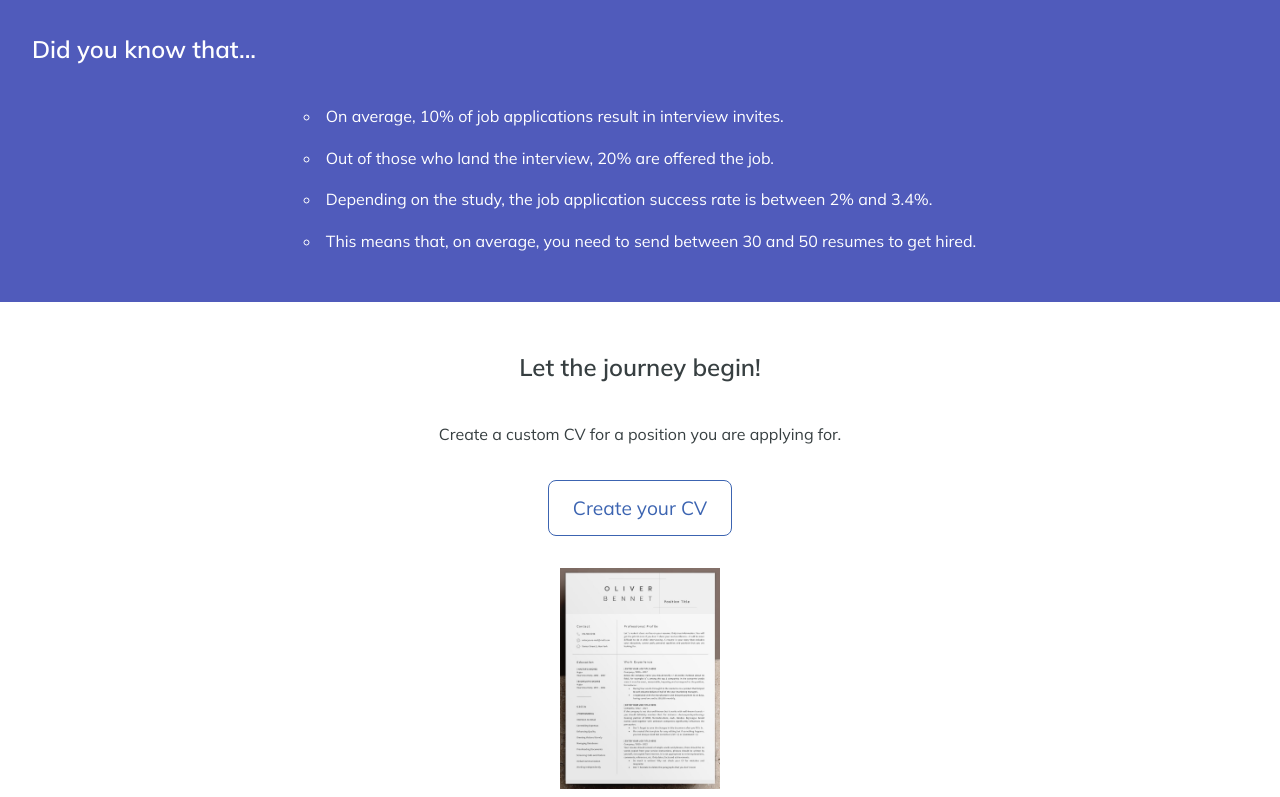
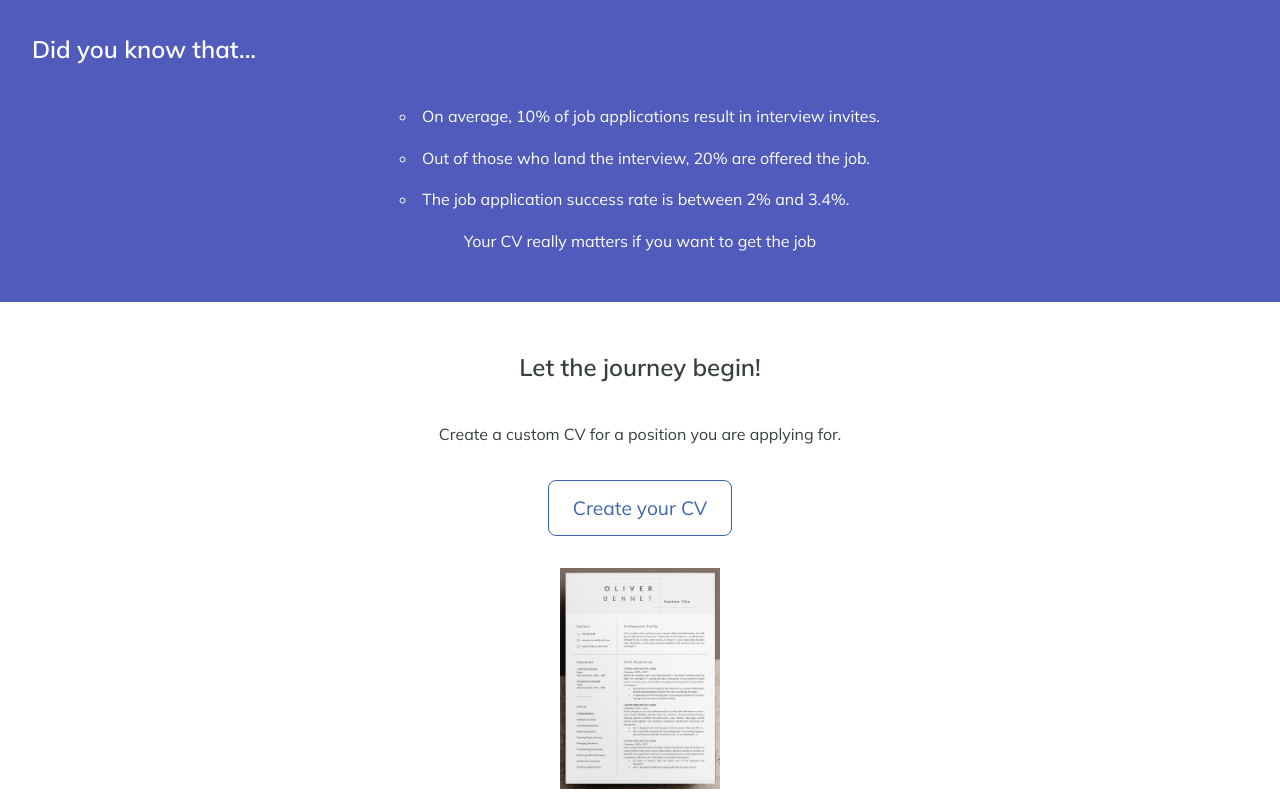
Before and after one commit to htmlena/cv-genius, a React (Create React App) app: page / in a window 1280 px wide. Shown: the part 809-1606 px from the top of the page. Built offline with nearby package versions, Linux system fonts and the light colour scheme; what @react-pdf/renderer would draw is missing.

Commit message:
home changed

```diff
--- a/src/components/Home/Home.jsx
+++ b/src/components/Home/Home.jsx
@@ -1,4 +1,5 @@
 import React from 'react';
+import { Link } from 'react-router-dom';
 import './style.scss';
 import imagehome from './img/computer.jpg';
 import cvexample from './img/cv-example.jpg';
@@ -12,23 +13,11 @@ const Home = () => {
           Looking for a job can be challenging, but we are here to empower you
           to make the best first impression with your CV.
         </p>
-        <button className="create-cv">Create your CV</button>
+        <Link className="create-cv-link" to="/cv-generator">
+          <button className="create-cv">Create your CV</button>
+        </Link>
         <img className="image-home" src={imagehome} alt="computer"></img>
       </div>
-      {/* <div className="container-home-guide">
-        <h2 className="header-medium">
-          Follow the tips that will lead you through the creation of your CV
-        </h2>
-        <p>
-          This guide will help you to highlight your most relevant experience
-          and skills in order to personalize your CV to the certain job offer
-        </p>
-        <p>
-          Once you finish, you can download your CV in pdf format, ready to be
-          sent.
-        </p>
-        <img className="cv-example" src={cvexample} alt="cv-example" />
-      </div> */}
       <div className="container-home-statistics">
         <h2 className="header-medium">Did you know that...</h2>
         <div className="container-home-numbers-text">
@@ -41,14 +30,10 @@ const Home = () => {
                 Out of those who land the interview, 20% are offered the job.
               </li>
               <li className="statistics-list">
-                Depending on the study, the job application success rate is
-                between 2% and 3.4%.
-              </li>
-              <li className="statistics-list">
-                This means that, on average, you need to send between 30 and 50
-                resumes to get hired.
+                The job application success rate is between 2% and 3.4%.
               </li>
             </ul>
+            <p>Your CV really matters if you want to get the job</p>
           </div>
           {/* <div className="container-home-numbers">
             <p>7%</p>
@@ -65,7 +50,9 @@ const Home = () => {
       <div className="container-home-action">
         <h2 className="header-medium">Let the journey begin!</h2>
         <p>Create a custom CV for a position you are applying for.</p>
-        <button className="create-cv">Create your CV</button>
+        <Link to="/cv-generator">
+          <button className="create-cv">Create your CV</button>
+        </Link>
         <img className="cv-example" src={cvexample} alt="cv-example" />
       </div>
     </div>
--- a/src/components/Home/style.scss
+++ b/src/components/Home/style.scss
@@ -16,6 +16,10 @@
   font-weight: 400;
   margin-top: 1rem;
   font-size: 1.2rem;
+}
+
+.create-cv-link {
+  cursor: pointer;
 }
 
 .image-home {
```
